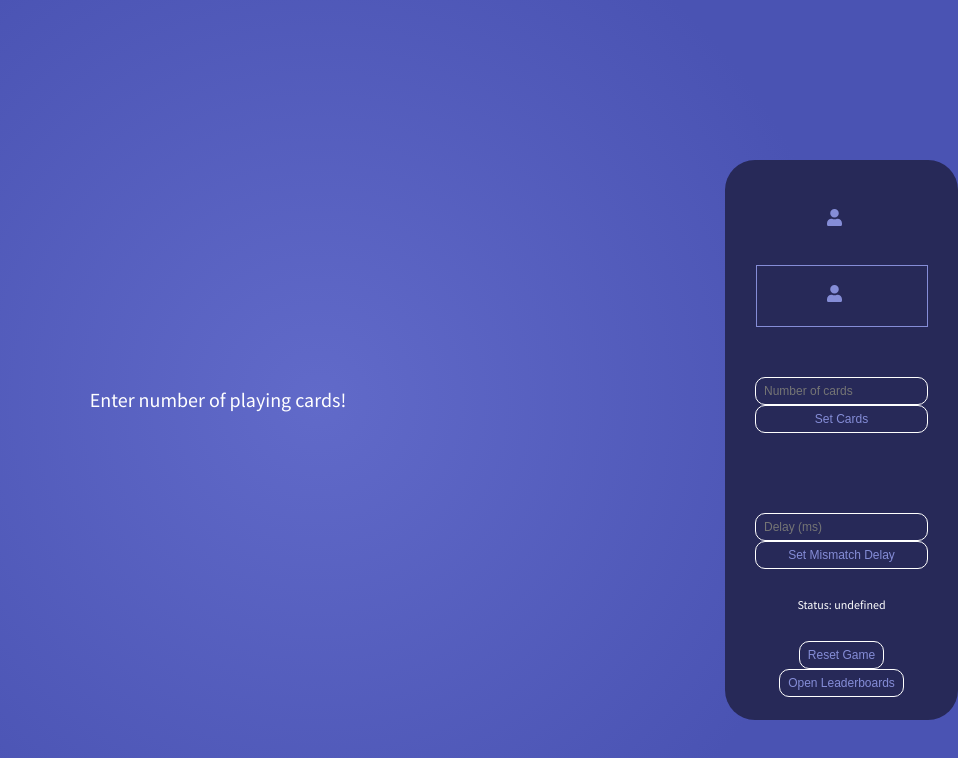
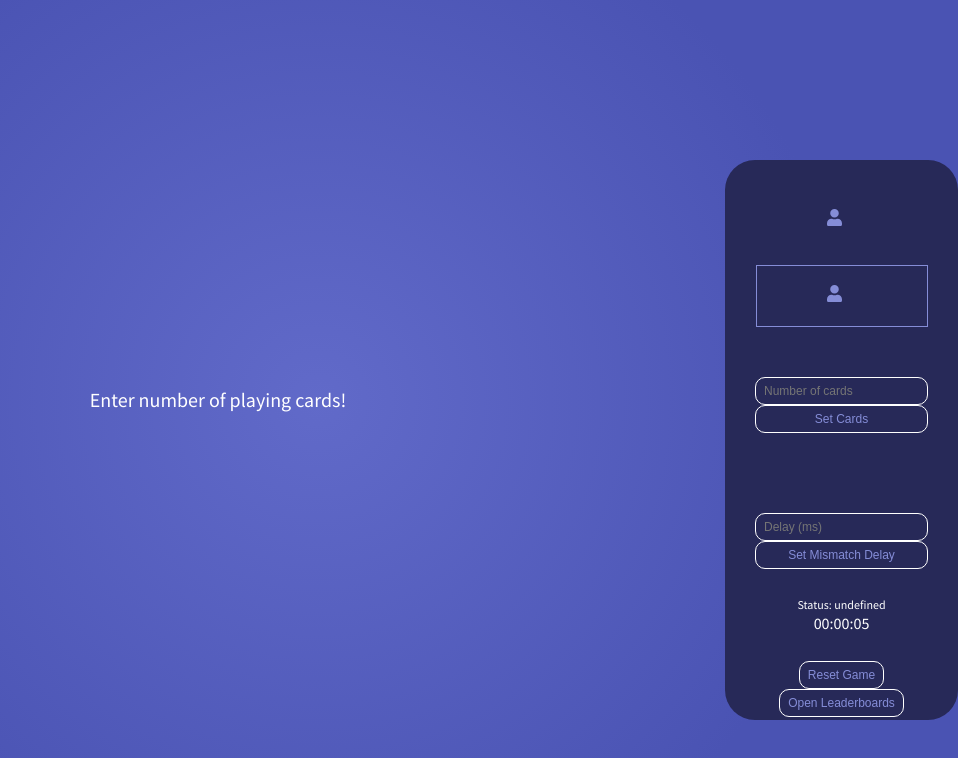
Before and after one commit to JohnPhamDeveloper/memory-game, a React (Create React App) app in the folder memorygame/: page /game in a window 1280 px wide. Shown: the top 758 px of the page, without its empty margins (322-1280 px from the left). Built offline with nearby package versions, Linux system fonts and the light colour scheme; no server answers.

Commit message:
remove ds_store

```diff
--- a/memorygame/package.json
+++ b/memorygame/package.json
@@ -5,6 +5,7 @@
   "private": true,
   "dependencies": {
     "@testing-library/user-event": "^7.1.2",
+    "moment": "^2.24.0",
     "node-sass": "^4.13.0",
     "prop-types": "^15.7.2",
     "react": "^16.12.0",
--- /dev/null
+++ b/memorygame/src/components/useTimer.js
@@ -0,0 +1,27 @@
+import { useEffect, useState, useRef } from 'react';
+
+const useTimer = () => {
+  const [seconds, setSeconds] = useState(0);
+  const [timeText, setTimeText] = useState('');
+  const timerRef = useRef(null);
+
+  useEffect(() => {
+    const secondsText = ('0' + (seconds % 60)).slice(-2);
+    const minutesText = ('0' + (Math.floor(seconds / 60) % 60)).slice(-2);
+    const hoursText = ('0' + Math.floor(seconds / 3600)).slice(-2);
+    setTimeText(`${hoursText}:${minutesText}:${secondsText}`);
+  }, [seconds]);
+
+  useEffect(() => {
+    timerRef.current = setInterval(() => {
+      setSeconds(oldSeconds => oldSeconds + 1);
+    }, 1000);
+    return () => {
+      clearInterval(timerRef);
+    };
+  }, []);
+
+  return [timeText];
+};
+
+export default useTimer;
--- a/memorygame/src/pages/Game.js
+++ b/memorygame/src/pages/Game.js
@@ -1,4 +1,6 @@
 import React, { useState, useEffect } from 'react';
+import moment from 'moment';
+import useTimer from '../components/useTimer';
 import socketIOClient from 'socket.io-client';
 import './Game.scss';
 import Cards from '../components/Cards';
@@ -21,6 +23,7 @@ const Game = ({ username }) => {
   const [showFinishScreen, setShowFinishScreen] = useState(false);
   const [cardsClickedIndexes, setCardsClickedIndexes] = useState([]);
   const [blockMouse, setBlockMouse] = useState(false);
+  const [timeText] = useTimer();
 
   useEffect(() => {
     socket.emit('playersUpdate', username);
@@ -229,6 +232,9 @@ const Game = ({ username }) => {
         {/* Game status display */}
         <div className="game-state">{`Status: ${gameState.status}`}</div>
 
+        {/* Timer display */}
+        <p className="time-text">{timeText}</p>
+
         {/* Reset Button */}
         <input
           className="reset-game-button"
@@ -247,6 +253,7 @@ const Game = ({ username }) => {
           onClick={onLeaderboardSubmit}
         />
       </div>
+
       <Leaderboard
         show={showLeaderboard}
         onClose={onLeaderboardClose}
--- a/memorygame/src/pages/Game.scss
+++ b/memorygame/src/pages/Game.scss
@@ -29,6 +29,8 @@
     display: flex;
     flex-direction: column;
     align-items: center;
+    height: 70vh;
+    align-self: center;
   }
 
   & .reset-game-button {
@@ -39,15 +41,15 @@
   & .leaderboard-button {
     pointer-events: all;
   }
-}
-
-.history {
-  height: 70vh;
-  align-self: center;
 
   & .game-state {
     color: white;
     font-size: 12px;
+  }
+
+  & .time-text {
+    color: white;
+    margin-top: 4px;
   }
 
   & .number-of-cards-field,
```
Also changed, not shown: 2 other files (tests, documents, lock files or other folders).
